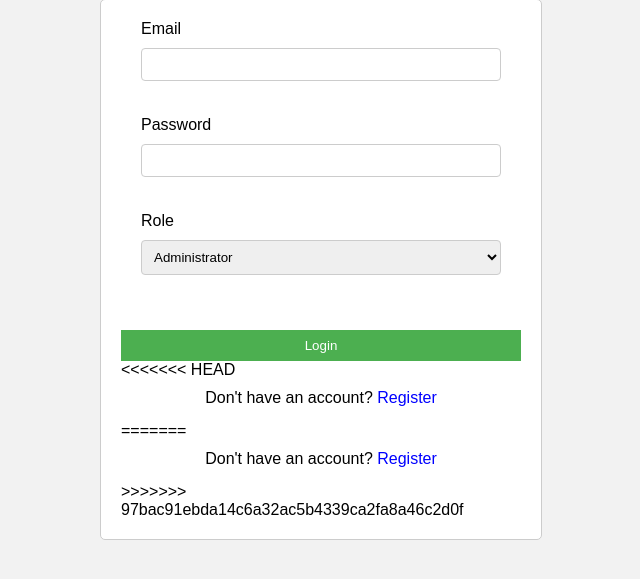
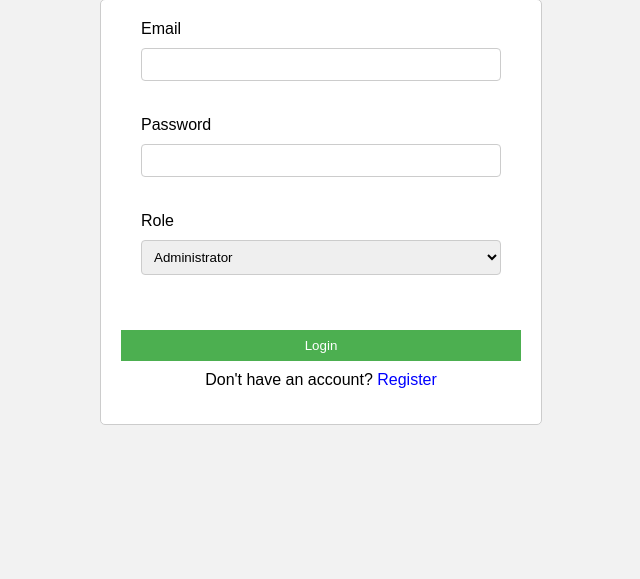
Before and after one commit to Mario123mario10/Car_Repair_Shop_App, a Flask app: template auth/templates/auth/auth.html in a window 1280 px wide. Shown: the part 97-676 px from the top of the page, without its empty margins (319-959 px from the left). Run offline with Flask 2, Linux system fonts and the light colour scheme; the template is opened without the code that fills it: values that come from a table or form of the project are taken from there, others are empty.

Commit message:
merge conflicts resolved

```diff
--- a/auth/templates/auth/auth.html
+++ b/auth/templates/auth/auth.html
@@ -22,11 +22,7 @@
     </div>
 
     <button type="submit">Login</button>
-<<<<<<< HEAD
     <p>Don't have an account? <a href="/auth/register">Register</a></p>
-=======
-    <p>Don't have an account? <a href="/register">Register</a></p>
->>>>>>> 97bac91ebda14c6a32ac5b4339ca2fa8a46c2d0f
   </form>
 </body>
 </html>
```
